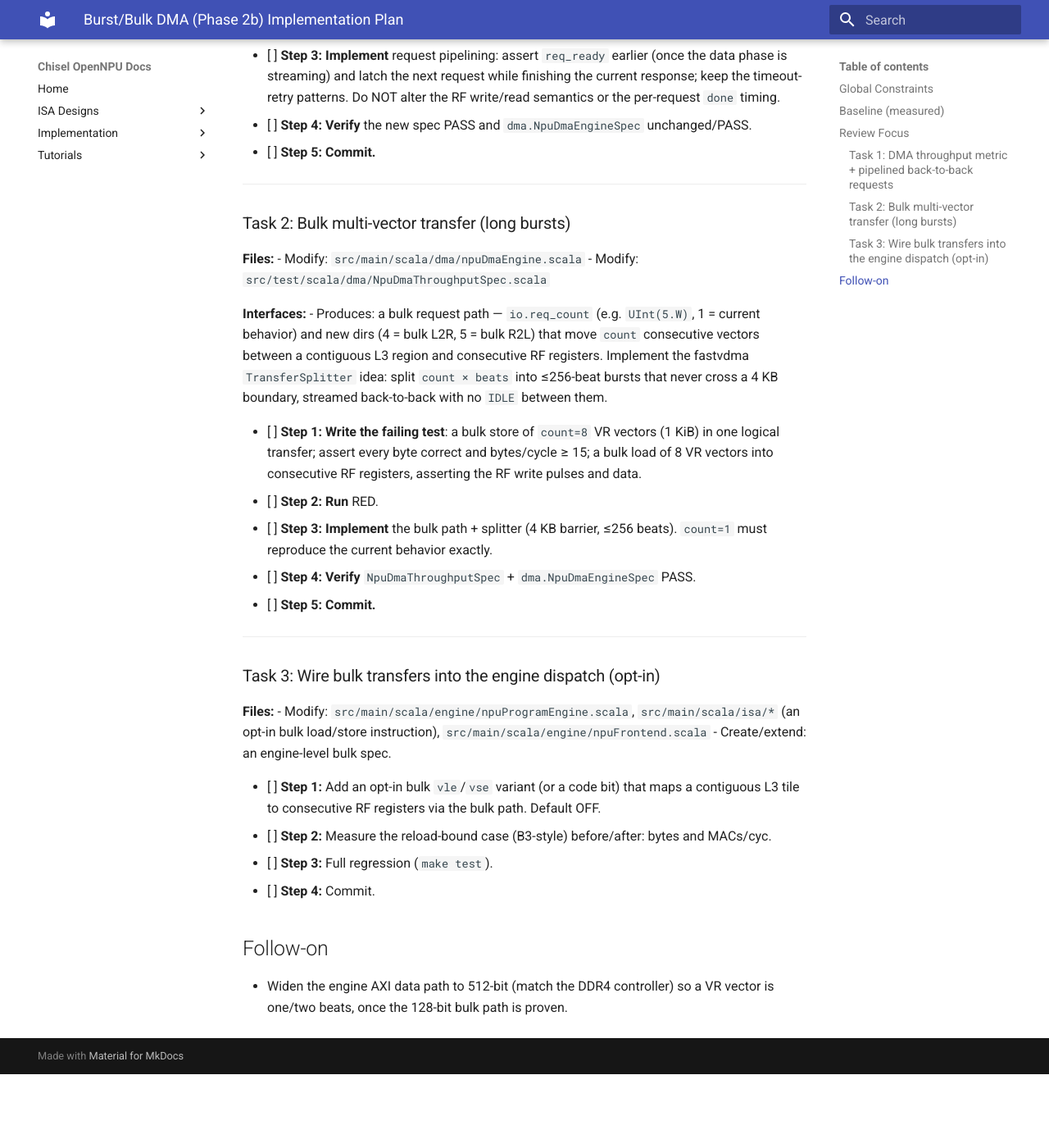
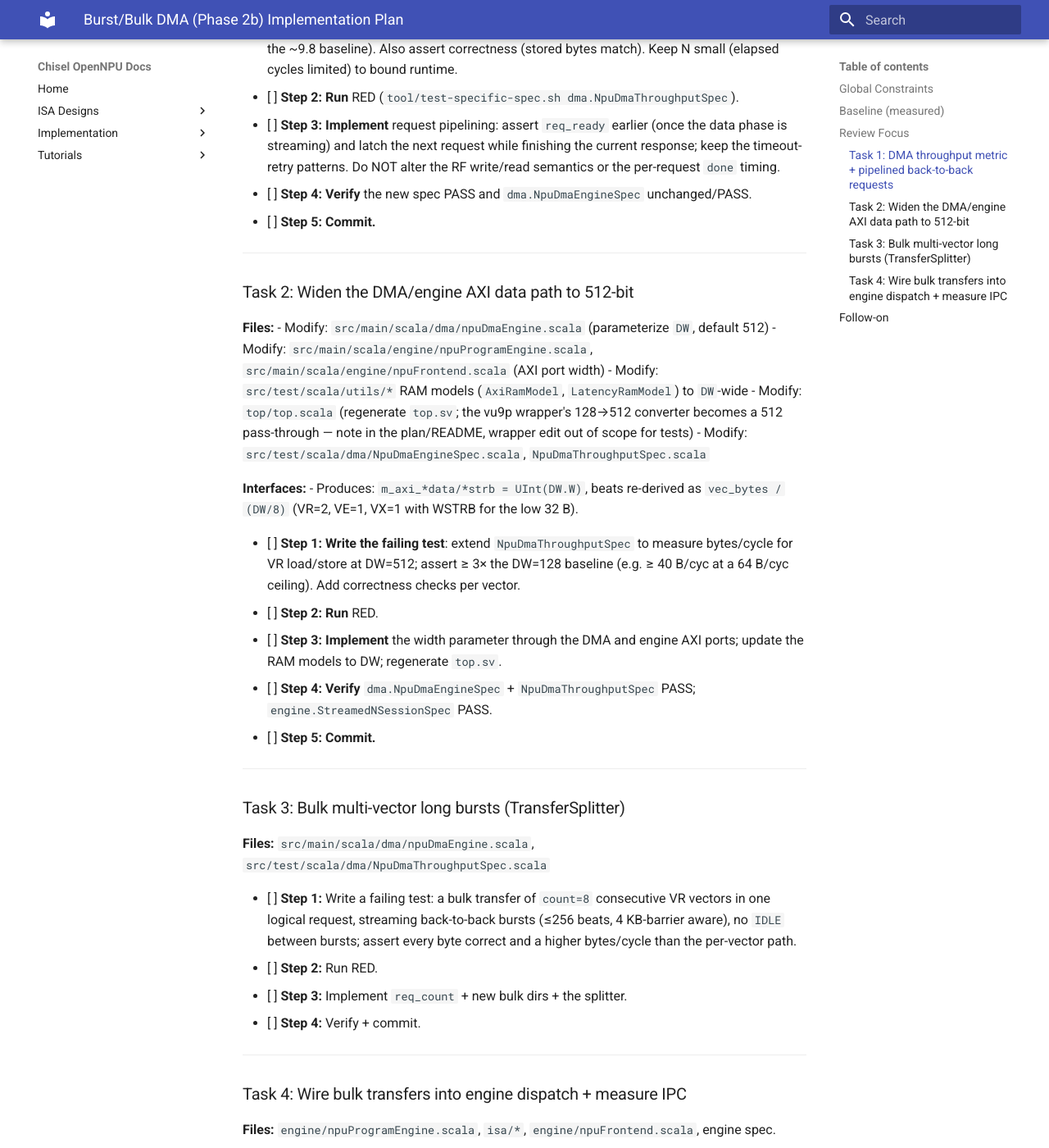
Before and after one commit to mpskex/chisel-npu, an MkDocs documentation site: the page built from docs/superpowers/plans/2026-10-16-burst-dma.md, in a window 1280 px wide and 1400 px high, scrolled down 1812 px. Shown: the whole window at 82% size. Built offline with MkDocs 1.6.1 and Material for MkDocs 9.7.7, drawn with Linux system fonts in a browser that asks for light colours; before the commit the page ends 3122 px from its top, so only the background shows below that; some of the changed text lies outside the part shown.

Commit message:
docs: retarget burst-DMA plan to 512-bit AXI + bulk bursts (no backward-compat)

```diff
--- a/docs/superpowers/plans/2026-10-16-burst-dma.md
+++ b/docs/superpowers/plans/2026-10-16-burst-dma.md
@@ -12,10 +12,11 @@
 
 ## Global Constraints
 
-- K=32, W=16 primary; `top/top.scala` must not be modified.
-- Backward compatibility: the existing per-vector request interface (`req_dir/width/rf_addr/l3_addr`, drain/done, RF ports) keeps its exact current behavior — `NpuDmaEngineSpec` must stay green unchanged.
-- AXI4 at 128-bit for now (the `AxiRamModel` is 128-bit); wider beats are a follow-on.
-- Tests use `chisel3.simulator.EphemeralSimulator`; run `tool/test-specific-spec.sh <Spec>` (~5–40 min).
+- **Backward compatibility is explicitly NOT required** (user mandate): maximize data bandwidth and compute throughput. Interfaces (AXI width, request shape, RAM models, wrapper) may change freely.
+- K=32, W=16 primary; `top/top.scala` may be updated for the wider AXI.
+- **Primary bandwidth lever: widen the engine AXI data path to 512-bit** (match the 4× DDR4 MIG controller) so a VR vector = 2 beats (64 B), VE = 1, VX = 1/2 (WSTRB) — up to 4× the 128-bit beat bandwidth.
+- AXI4 INCR bursts, pipelined; bulk/batched transfers.
+- Tests use `chisel3.simulator.EphemeralSimulator`; run `tool/test-specific-spec.sh <Spec>`.
 - Do NOT commit `target/`, `test_run_dir/`, or `top.sv`.
 
 ## Baseline (measured)
@@ -49,34 +50,45 @@
 
 ---
 
-### Task 2: Bulk multi-vector transfer (long bursts)
+### Task 2: Widen the DMA/engine AXI data path to 512-bit
 
 **Files:**
-- Modify: `src/main/scala/dma/npuDmaEngine.scala`
-- Modify: `src/test/scala/dma/NpuDmaThroughputSpec.scala`
+- Modify: `src/main/scala/dma/npuDmaEngine.scala` (parameterize `DW`, default 512)
+- Modify: `src/main/scala/engine/npuProgramEngine.scala`, `src/main/scala/engine/npuFrontend.scala` (AXI port width)
+- Modify: `src/test/scala/utils/*` RAM models (`AxiRamModel`, `LatencyRamModel`) to `DW`-wide
+- Modify: `top/top.scala` (regenerate `top.sv`; the vu9p wrapper's 128→512 converter becomes a 512 pass-through — note in the plan/README, wrapper edit out of scope for tests)
+- Modify: `src/test/scala/dma/NpuDmaEngineSpec.scala`, `NpuDmaThroughputSpec.scala`
 
 **Interfaces:**
-- Produces: a bulk request path — `io.req_count` (e.g. `UInt(5.W)`, 1 = current behavior) and new dirs (4 = bulk L2R, 5 = bulk R2L) that move `count` consecutive vectors between a contiguous L3 region and consecutive RF registers. Implement the fastvdma `TransferSplitter` idea: split `count × beats` into ≤256-beat bursts that never cross a 4 KB boundary, streamed back-to-back with no `IDLE` between them.
+- Produces: `m_axi_*data/*strb = UInt(DW.W)`, beats re-derived as `vec_bytes / (DW/8)` (VR=2, VE=1, VX=1 with WSTRB for the low 32 B).
 
-- [ ] **Step 1: Write the failing test**: a bulk store of `count=8` VR vectors (1 KiB) in one logical transfer; assert every byte correct and bytes/cycle ≥ 15; a bulk load of 8 VR vectors into consecutive RF registers, asserting the RF write pulses and data.
+- [ ] **Step 1: Write the failing test**: extend `NpuDmaThroughputSpec` to measure bytes/cycle for VR load/store at DW=512; assert ≥ 3× the DW=128 baseline (e.g. ≥ 40 B/cyc at a 64 B/cyc ceiling). Add correctness checks per vector.
 - [ ] **Step 2: Run** RED.
-- [ ] **Step 3: Implement** the bulk path + splitter (4 KB barrier, ≤256 beats). `count=1` must reproduce the current behavior exactly.
-- [ ] **Step 4: Verify** `NpuDmaThroughputSpec` + `dma.NpuDmaEngineSpec` PASS.
+- [ ] **Step 3: Implement** the width parameter through the DMA and engine AXI ports; update the RAM models to DW; regenerate `top.sv`.
+- [ ] **Step 4: Verify** `dma.NpuDmaEngineSpec` + `NpuDmaThroughputSpec` PASS; `engine.StreamedNSessionSpec` PASS.
 - [ ] **Step 5: Commit.**
 
 ---
 
-### Task 3: Wire bulk transfers into the engine dispatch (opt-in)
+### Task 3: Bulk multi-vector long bursts (TransferSplitter)
 
-**Files:**
-- Modify: `src/main/scala/engine/npuProgramEngine.scala`, `src/main/scala/isa/*` (an opt-in bulk load/store instruction), `src/main/scala/engine/npuFrontend.scala`
-- Create/extend: an engine-level bulk spec.
+**Files:** `src/main/scala/dma/npuDmaEngine.scala`, `src/test/scala/dma/NpuDmaThroughputSpec.scala`
 
-- [ ] **Step 1:** Add an opt-in bulk `vle`/`vse` variant (or a code bit) that maps a contiguous L3 tile to consecutive RF registers via the bulk path. Default OFF.
-- [ ] **Step 2:** Measure the reload-bound case (B3-style) before/after: bytes and MACs/cyc.
-- [ ] **Step 3:** Full regression (`make test`).
-- [ ] **Step 4:** Commit.
+- [ ] **Step 1:** Write a failing test: a bulk transfer of `count=8` consecutive VR vectors in one logical request, streaming back-to-back bursts (≤256 beats, 4 KB-barrier aware), no `IDLE` between bursts; assert every byte correct and a higher bytes/cycle than the per-vector path.
+- [ ] **Step 2:** Run RED.
+- [ ] **Step 3:** Implement `req_count` + new bulk dirs + the splitter.
+- [ ] **Step 4:** Verify + commit.
+
+---
+
+### Task 4: Wire bulk transfers into engine dispatch + measure IPC
+
+**Files:** `engine/npuProgramEngine.scala`, `isa/*`, `engine/npuFrontend.scala`, engine spec.
+
+- [ ] **Step 1:** A bulk `vle`/`vse` mapping a contiguous L3 tile to consecutive RF registers.
+- [ ] **Step 2:** Re-measure the head/body/tail bodyUtil and the reload-bound case; target the store/load roofline no longer limiting.
+- [ ] **Step 3:** Full regression (`make test`); commit.
 
 ## Follow-on
 
-- Widen the engine AXI data path to 512-bit (match the DDR4 controller) so a VR vector is one/two beats, once the 128-bit bulk path is proven.
+- Multi-outstanding DMA (descriptor queue) and full-duplex read/write overlap for further bandwidth.
```
